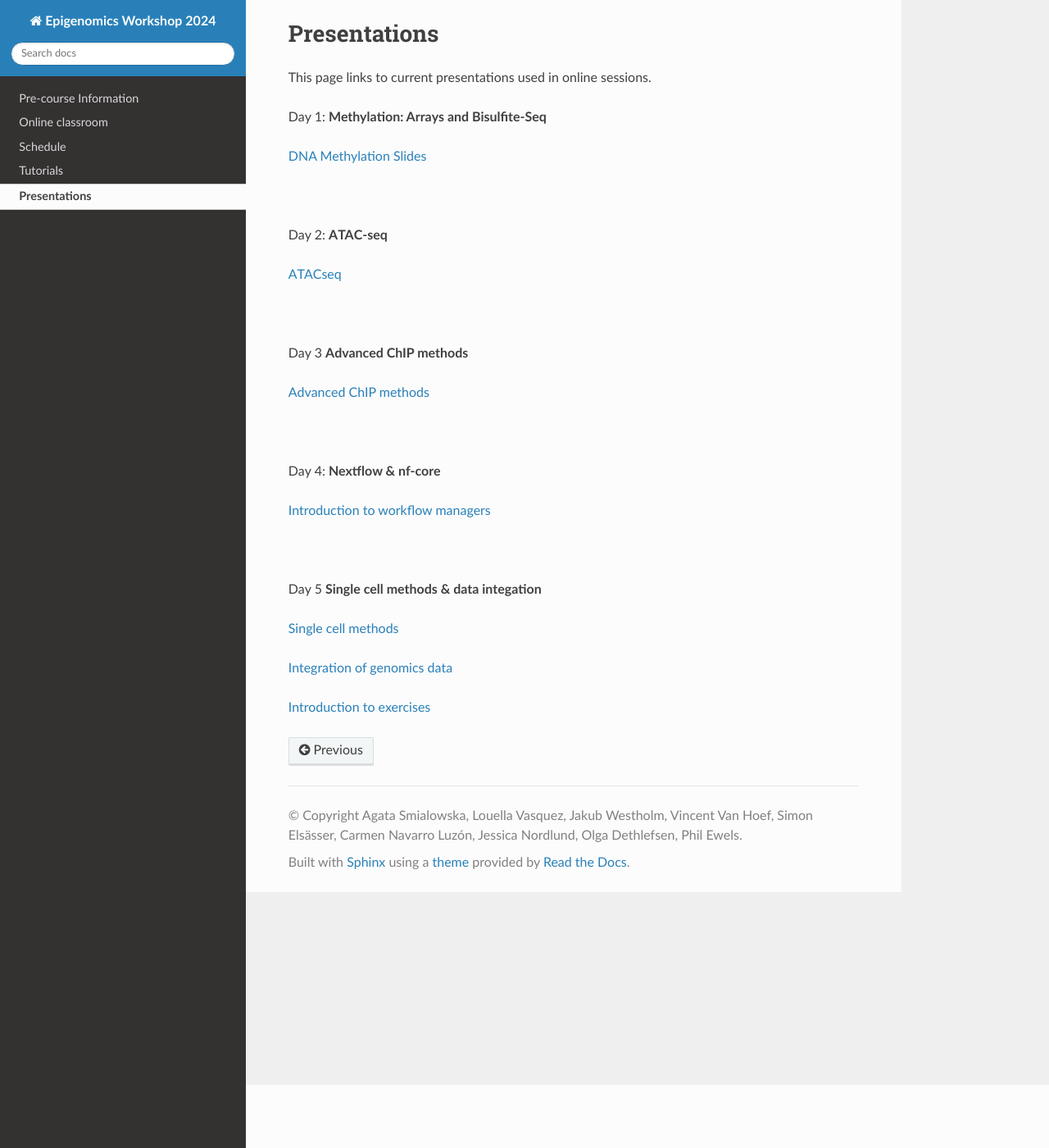
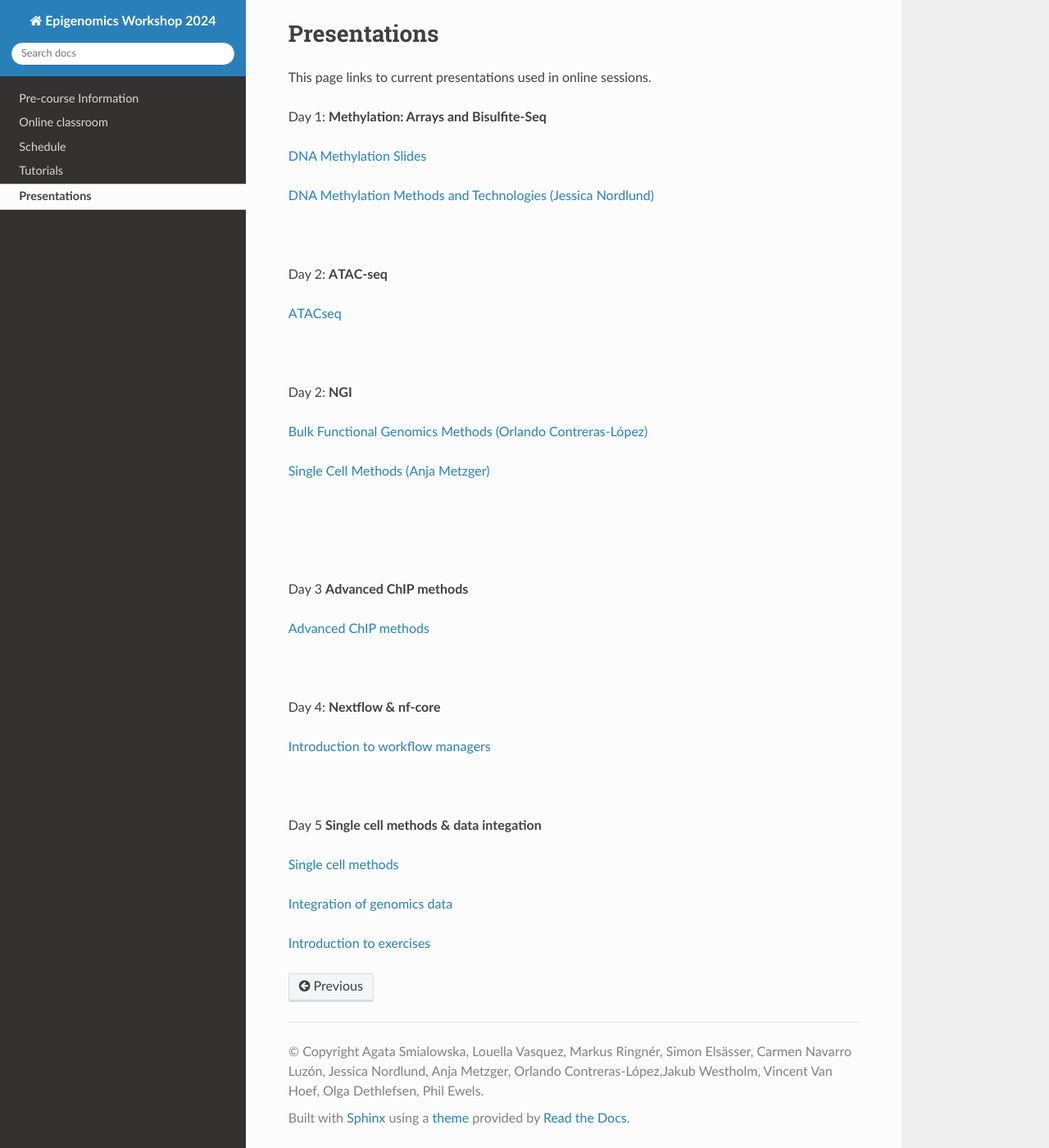
Before and after one commit to NBISweden/workshop-epigenomics-RTDs, a Sphinx documentation site: the page built from docs/content/presentations.rst, in a window 1280 px wide and 1400 px high, scrolled down 77 px. Shown: the whole window at 82% size. Built offline with Sphinx 7.4.7 and the Read the Docs theme 3.1.0, drawn with Linux system fonts in a browser that asks for light colours.

Commit message:
add slides and amend copyright info

```diff
--- a/docs/conf.py
+++ b/docs/conf.py
@@ -18,8 +18,8 @@
 # -- Project information -----------------------------------------------------
 
 project = 'Epigenomics Workshop 2024'
-copyright = 'Agata Smialowska, Louella Vasquez, Jakub Westholm, Vincent Van Hoef, Simon Elsässer, Carmen Navarro Luzón, Jessica Nordlund, Olga Dethlefsen, Phil Ewels'
-author = 'Agata Smialowska, Louella Vasquez, Jakub Westholm, Vincent Van Hoef, Simon Elsässer, Carmen Navarro Luzón, Jessica Nordlund, Olga Dethlefsen, Phil Ewels'
+copyright = 'Agata Smialowska, Louella Vasquez, Markus Ringnér, Simon Elsässer, Carmen Navarro Luzón, Jessica Nordlund, Anja Metzger, Orlando Contreras‐López,Jakub Westholm, Vincent Van Hoef, Olga Dethlefsen, Phil Ewels'
+author = 'Agata Smialowska, Louella Vasquez, Markus Ringnér, Simon Elsässer, Carmen Navarro Luzón, Jessica Nordlund, Anja Metzger, Orlando Contreras‐López, Jakub Westholm, Vincent Van Hoef, Olga Dethlefsen, Phil Ewels'
 
 # The full version, including alpha/beta/rc tags
 release = '1'
--- a/docs/content/presentations.rst
+++ b/docs/content/presentations.rst
@@ -19,7 +19,8 @@ Day 1: **Methylation: Arrays and Bisulfite-Seq**
 
 `DNA Methylation Slides <../_static/2024-Methylation.pdf>`_
 
-.. `DNA Methylation Methods and Technologies (Jessica Nordlund) <../_static/JN-EpigeneticsMethods_2023-09-18.pdf>`_
+`DNA Methylation Methods and Technologies (Jessica Nordlund) <../_static/JN-EpigeneticsMethods_2023-09-18.pdf>`_
+
 
 :raw-html:`<br />`
 
@@ -34,6 +35,19 @@ Day 2: **ATAC-seq**
 
 .. `ChIPseq data processing <../_static/slides-chipseqproc-as-2021.pdf>`_
 
+
+:raw-html:`<br />`
+
+Day 2: **NGI**
+
+
+`Bulk Functional Genomics Methods (Orlando Contreras‐López) <../_static/EpigeneticsatNGIforNBIS2024.pdf>`_
+
+`Single Cell Methods (Anja Metzger) <../_static/2024-09-17NBISsinglecell.pdf>`_
+
+
+
+:raw-html:`<br />`
 
 
 :raw-html:`<br />`
```
Also changed, not shown: 2 other files.
